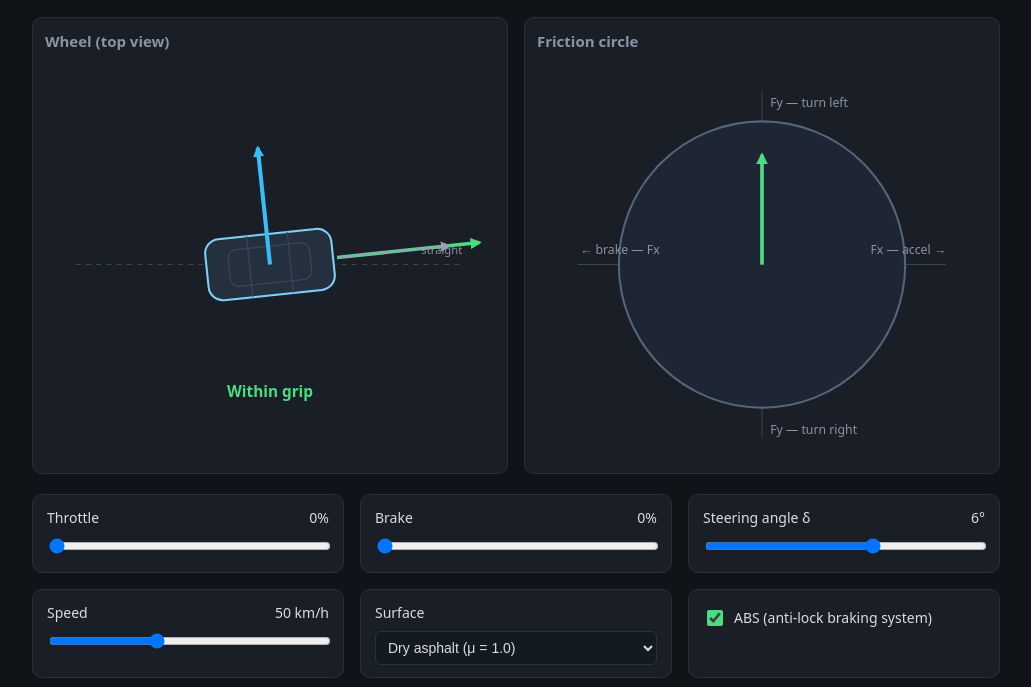
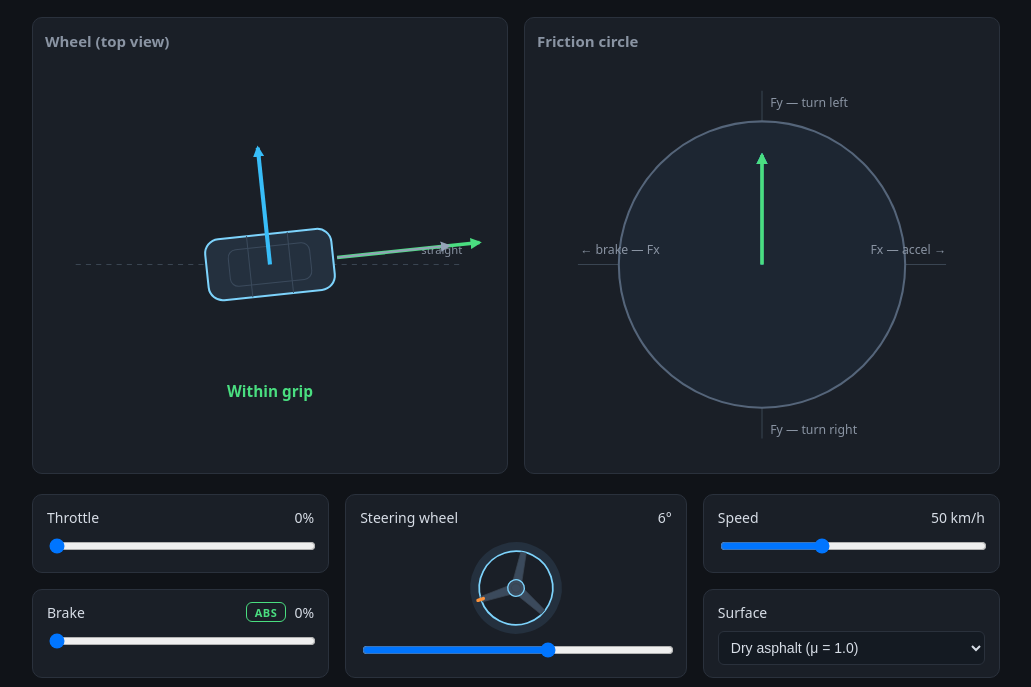
Before and after one commit to trots/understeer_modelling, a plain HTML site: page index.html in a window 1280 px wide. Shown: the part 87-774 px from the top of the page, without its empty margins (124-1155 px from the left). Drawn offline with Linux system fonts and the light colour scheme.

Commit message:
Redesign control panel: steering wheel, ABS toggle, 3-column layout
- Controls as a 3x2 grid: throttle/brake left, steering wheel block
  spanning both rows in the center, speed/surface right
- Animated steering wheel SVG rotates with the slider (+-30 deg maps
  to +-540 deg); orange 12-o'clock stripe on the rim visualizes rotation
- ABS becomes a text pill toggle in the brake block header (green on,
  gray off), replacing the checkbox and the round icon button
- Rename steering control to 'Steering wheel' / 'Rul'
- Wheel block height tuned to match two stacked side blocks, removing
  the dead space under them; grid collapses to a single column below
  720 px

```diff
--- a/index.html
+++ b/index.html
@@ -38,13 +38,34 @@
   .sw { display: inline-block; width: 12px; height: 4px; border-radius: 2px; margin: 0 5px 2px 12px; vertical-align: middle; }
   .sw.o { background: var(--orange); } .sw.c { background: var(--cyan); }
   .sw.g { background: var(--green); } .sw.r { background: var(--red); }
-  .controls { display: flex; flex-wrap: wrap; gap: 16px; margin: 20px 0 12px; }
-  .ctl { flex: 1 1 240px; background: var(--panel); border: 1px solid var(--border); border-radius: 10px; padding: 12px 14px; }
+  .controls { display: grid; grid-template-columns: 1fr 1.15fr 1fr; gap: 16px; margin: 20px 0 12px;
+    grid-template-areas: "gas steer speed" "brake steer surface"; }
+  #gasC { grid-area: gas; }
+  #brakeC { grid-area: brake; }
+  #steerC { grid-area: steer; }
+  #speedC { grid-area: speed; }
+  #surfaceC { grid-area: surface; }
+  @media (max-width: 720px) {
+    .controls { grid-template-columns: 1fr; grid-template-areas: "gas" "brake" "steer" "speed" "surface"; }
+  }
+  .ctl { background: var(--panel); border: 1px solid var(--border); border-radius: 10px; padding: 12px 14px; }
   .ctl label { display: flex; justify-content: space-between; font-size: 14px; margin-bottom: 8px; }
   .ctl input[type=range] { width: 100%; }
   .ctl select { width: 100%; background: var(--input); color: var(--text); border: 1px solid var(--border); border-radius: 6px; padding: 7px 8px; font-size: 14px; }
-  .ctl .chk { display: flex; justify-content: flex-start; align-items: center; gap: 8px; font-size: 14px; cursor: pointer; padding: 5px 0; }
-  .chk input { width: 16px; height: 16px; accent-color: var(--green); }
+  .ctl-head { display: flex; justify-content: space-between; align-items: center; font-size: 14px; margin-bottom: 8px; }
+  .ctl-right { display: flex; align-items: center; gap: 8px; }
+  .abs-btn { font-size: 11px; font-weight: 700; letter-spacing: .6px; line-height: 1; padding: 4px 8px 3px;
+    border-radius: 6px; border: 1px solid var(--green); background: transparent; color: var(--green);
+    cursor: pointer; transition: color .2s, border-color .2s; font-family: inherit; }
+  .abs-btn:hover { border-color: var(--muted); }
+  .abs-btn.off { color: var(--muted); border-color: var(--muted); }
+  .steer { display: flex; flex-direction: column; }
+  .wheelwrap { height: 104px; display: grid; place-items: center; padding: 2px 0 8px; }
+  .wheelwrap > svg { height: 100px; width: auto; max-width: 85%; display: block; }
+  .wh-tire-c { fill: none; stroke: var(--tire); }
+  .wh-rim { stroke: var(--wheel-stroke); }
+  .wh-spoke-g { fill: var(--wheel-inner); stroke: var(--line); stroke-width: 1; }
+  .wh-hub { fill: var(--wheel-inner); stroke: var(--wheel-stroke); stroke-width: 2; }
   .readout { display: flex; flex-wrap: wrap; gap: 8px 24px; align-items: center; align-content: center; min-height: 76px; background: var(--panel); border: 1px solid var(--border); border-radius: 10px; padding: 12px 14px; font-size: 14px; }
   .readout b { font-weight: 600; }
   .sw.gr { background: var(--gray); }
@@ -141,32 +162,55 @@
   </div>
 
   <div class="controls">
-    <div class="ctl">
+    <div class="ctl" id="gasC">
       <label><span data-i18n="c_gas">Throttle</span> <span id="gasV">0%</span></label>
       <input type="range" id="gas" min="0" max="100" step="1" value="0">
     </div>
-    <div class="ctl">
-      <label><span data-i18n="c_brake">Brake</span> <span id="brakeV">0%</span></label>
+    <div class="ctl" id="brakeC">
+      <div class="ctl-head">
+        <span data-i18n="c_brake">Brake</span>
+        <span class="ctl-right">
+          <button id="absBtn" class="abs-btn" type="button" aria-pressed="true">ABS</button>
+          <span id="brakeV">0%</span>
+        </span>
+      </div>
+      <input type="checkbox" id="abs" checked hidden>
       <input type="range" id="brake" min="0" max="100" step="1" value="0">
     </div>
-    <div class="ctl">
-      <label><span data-i18n="c_steer">Steering angle δ</span> <span id="steerV">6°</span></label>
+    <div class="ctl steer" id="steerC">
+      <label><span data-i18n="c_steer">Steering wheel</span> <span id="steerV">6°</span></label>
+      <div class="wheelwrap">
+        <svg viewBox="-72 -72 144 144" aria-hidden="true">
+          <defs>
+            <path id="spoke" d="M -6.5,-8 L 6.5,-8 L 4,-52 L -4,-52 Z"/>
+          </defs>
+          <g id="wheelRot">
+            <circle r="60" class="wh-tire-c" stroke-width="12"/>
+            <circle r="53" fill="none" class="wh-rim" stroke-width="2.5"/>
+            <g class="wh-spoke-g">
+              <use href="#spoke"/>
+              <use href="#spoke" transform="rotate(120)"/>
+              <use href="#spoke" transform="rotate(240)"/>
+            </g>
+            <circle r="12" class="wh-hub"/>
+            <circle r="6.5" fill="none" stroke="var(--line)" stroke-width="1.5"/>
+            <line x1="0" y1="-57.5" x2="0" y2="-49.5" stroke="var(--orange)" stroke-width="5" stroke-linecap="round"/>
+          </g>
+        </svg>
+      </div>
       <input type="range" id="steer" min="-30" max="30" step="0.5" value="6">
     </div>
-    <div class="ctl">
+    <div class="ctl" id="speedC">
       <label><span data-i18n="c_speed">Speed</span> <span id="speedV">50 km/h</span></label>
       <input type="range" id="speed" min="20" max="100" step="5" value="50">
     </div>
-    <div class="ctl">
+    <div class="ctl" id="surfaceC">
       <label data-i18n="c_surface">Surface</label>
       <select id="surface">
         <option value="1.0" selected data-i18n="s_dry">Dry asphalt (μ = 1.0)</option>
         <option value="0.6" data-i18n="s_wet">Wet road (μ = 0.6)</option>
         <option value="0.2" data-i18n="s_ice">Ice (μ = 0.2)</option>
       </select>
-    </div>
-    <div class="ctl">
-      <label class="chk"><input type="checkbox" id="abs" checked> <span data-i18n="c_abs">ABS (anti-lock braking system)</span></label>
     </div>
   </div>
 
@@ -211,6 +255,7 @@ const FX_GAS_MAX = 8000;
 const FX_BRAKE_MAX = 12000;
 const FZ = SHARE * MASS * G;
 const CX = 220, CY = 200;
+const WHEEL_RATIO = 540 / 30;
 
 const $ = id => document.getElementById(id);
 
@@ -236,10 +281,12 @@ const I18N = {
     params: 'm = 1400 kg · wheelbase L = 2.7 m · CG height h = 0.5 m · front axle load ≈ 60% of weight (Fz ≈ 8.2 kN static) · grip limit μ·Fz_dyn · braking 70% on front axle · front-wheel drive · turn radius R = L / tan δ · with ABS off: lockup when |Fx| > 0.7·μ·Fz_dyn, lateral force of a sliding tire = 0',
     c_gas: 'Throttle',
     c_brake: 'Brake',
-    c_steer: 'Steering angle δ',
+    c_steer: 'Steering wheel',
     c_speed: 'Speed',
     c_surface: 'Surface',
     c_abs: 'ABS (anti-lock braking system)',
+    abs_on: 'on',
+    abs_off: 'off',
     s_dry: 'Dry asphalt (μ = 1.0)',
     s_wet: 'Wet road (μ = 0.6)',
     s_ice: 'Ice (μ = 0.2)',
@@ -284,10 +331,12 @@ const I18N = {
     params: 'm = 1400 кг · база L = 2,7 м · высота центра тяжести h = 0,5 м · нагрузка на переднюю ось ≈ 60% массы (Fz ≈ 8,2 кН стат.) · предел сцепления μ·Fz_дин · торможение 70% на переднюю ось · передний привод · радиус поворота R = L / tan δ · при ABS выкл: блокировка при |Fx| > 0.7·μ·Fz_дин, боковая сила скользящего колеса = 0',
     c_gas: 'Газ',
     c_brake: 'Тормоз',
-    c_steer: 'Угол поворота колёс δ',
+    c_steer: 'Руль',
     c_speed: 'Скорость',
     c_surface: 'Поверхность',
     c_abs: 'ABS (антиблокировочная система)',
+    abs_on: 'вкл',
+    abs_off: 'выкл',
     s_dry: 'Сухой асфальт (μ = 1,0)',
     s_wet: 'Мокрая дорога (μ = 0,6)',
     s_ice: 'Лёд (μ = 0,2)',
@@ -323,6 +372,7 @@ function applyLang() {
   if (lb) { lb.textContent = lang === 'ru' ? 'EN' : 'RU'; lb.title = t('lang_title'); }
   const tb = $('themeBtn');
   if (tb) { tb.title = t('theme_title'); tb.setAttribute('aria-label', t('theme_title')); }
+  syncAbsBtn();
   compute();
 }
 
@@ -343,6 +393,7 @@ function compute() {
   $('gasV').textContent = gas + '%';
   $('brakeV').textContent = brake + '%';
   $('steerV').textContent = delta + '°';
+  $('wheelRot').setAttribute('transform', `rotate(${(-delta * WHEEL_RATIO).toFixed(1)})`);
   $('speedV').textContent = vKmh + ' ' + t('u_kmh');
 
   const fxReq = (gas * FX_GAS_MAX - brake * FX_BRAKE_MAX) / 100;
@@ -449,6 +500,19 @@ function compute() {
 }
 
 ['gas', 'brake', 'steer', 'speed', 'surface', 'abs'].forEach(id => $(id).addEventListener('input', compute));
+
+function syncAbsBtn() {
+  const on = $('abs').checked;
+  const btn = $('absBtn');
+  btn.classList.toggle('off', !on);
+  btn.setAttribute('aria-pressed', on ? 'true' : 'false');
+  btn.title = t('c_abs') + ' — ' + (on ? t('abs_on') : t('abs_off'));
+}
+$('absBtn').addEventListener('click', () => {
+  $('abs').checked = !$('abs').checked;
+  syncAbsBtn();
+  compute();
+});
 applyLang();
 
 let savedTheme = null;
```
Also changed, not shown: 1 other file.
